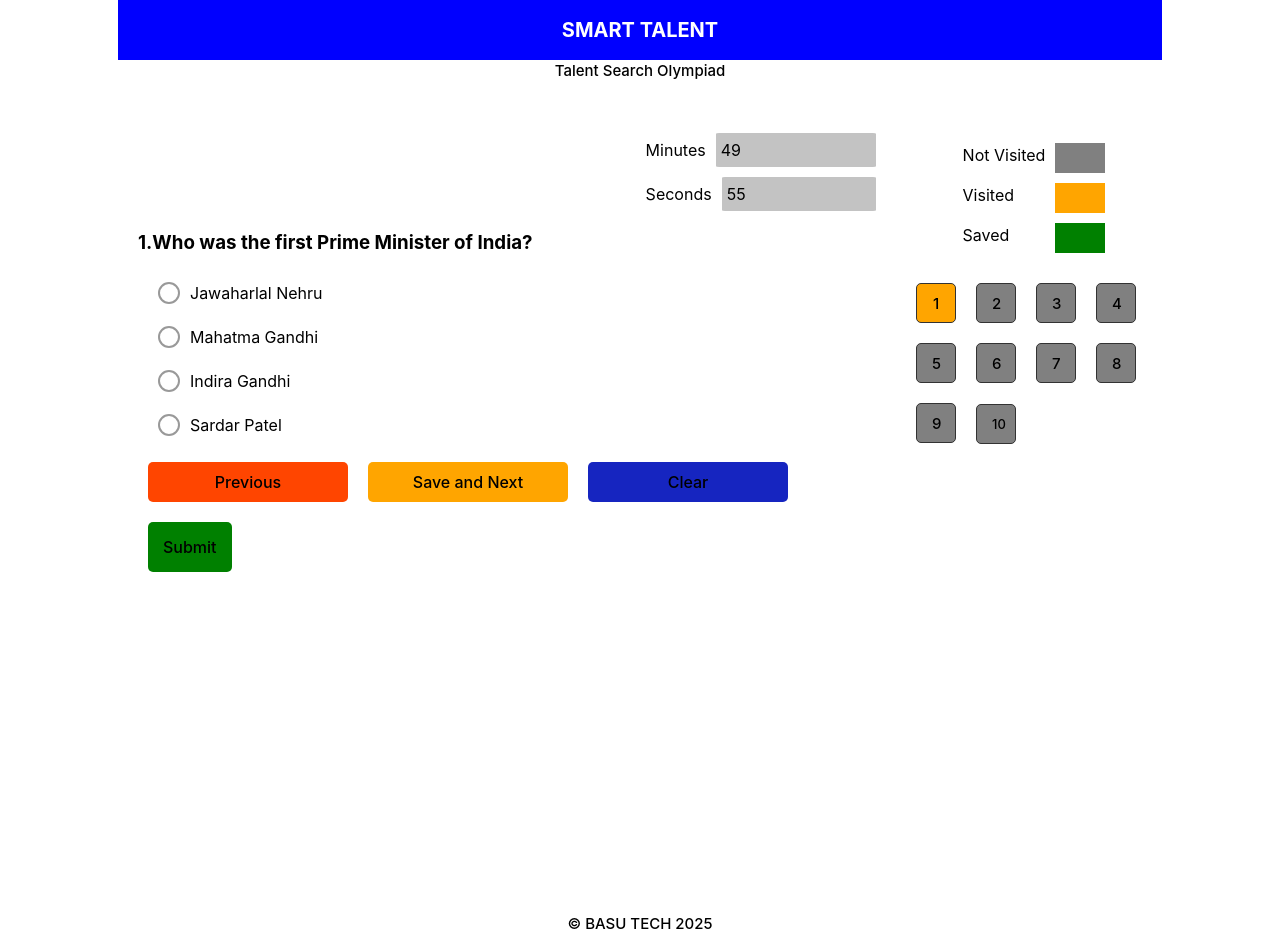
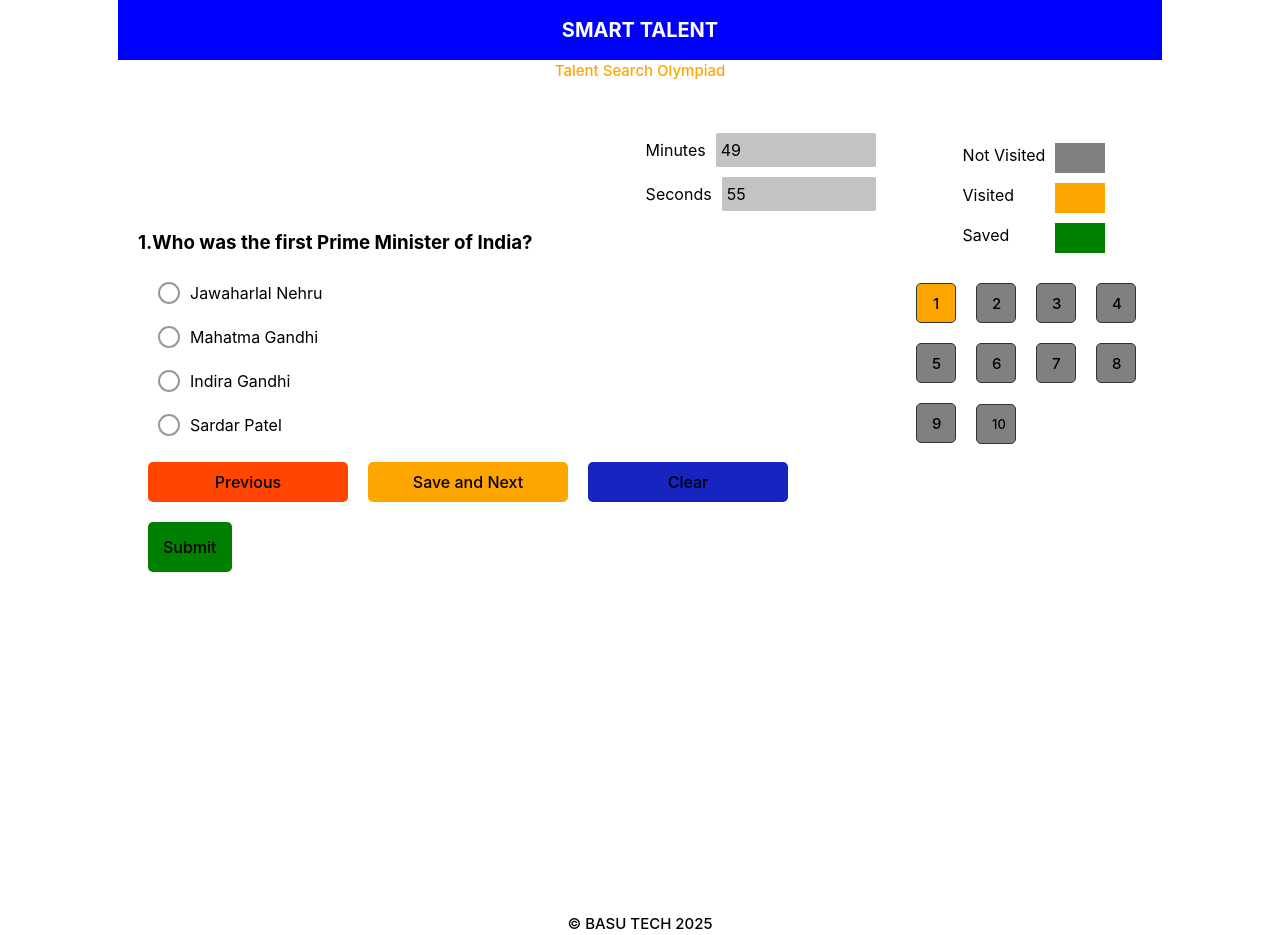
Before and after one commit to SBasu007/Olympiad-Website, a React (Vite) app in the folder Client/: page /quiz in a window 1280 px wide. Built offline with nearby package versions, Linux system fonts and the light colour scheme.

Commit message:
Update quiz.css

```diff
--- a/Client/src/components/Quiz/quiz.css
+++ b/Client/src/components/Quiz/quiz.css
@@ -13,7 +13,6 @@ body{
 }
 .ctss-header{
   text-align: center;
-  color:black;
   font-size: 20px;
   font-weight:700;
   width:100%;
@@ -24,7 +23,7 @@ body{
 }
 .ctss-header2{
   text-align: center;
-  color:black;
+  color:orange;
   font-size: 15px;
   font-weight:500
 }
```
